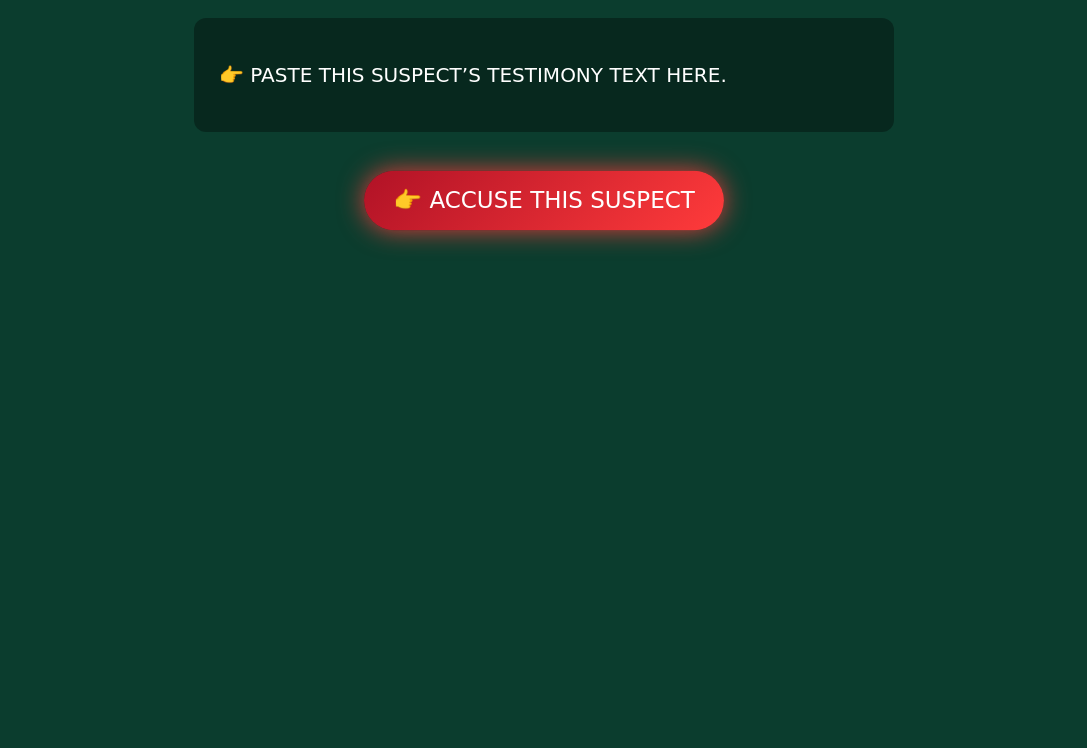
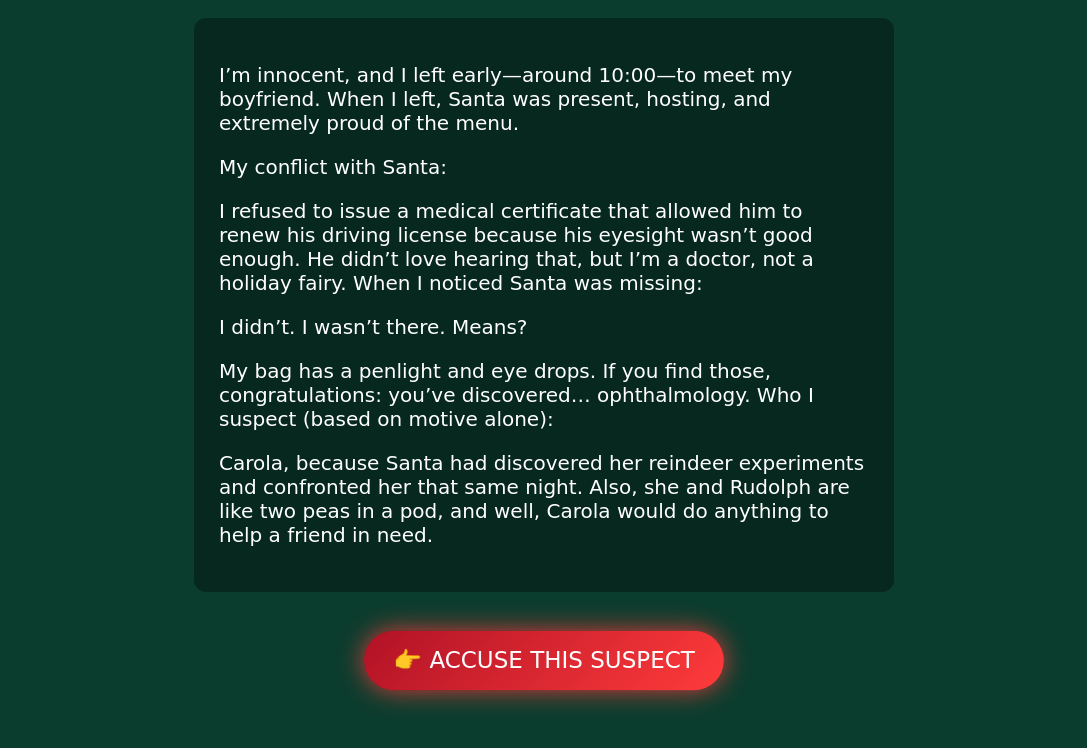
Before and after one commit to agoxtinho/santa-mystery, a plain HTML site: page suspect-5.html in a window 1280 px wide. Shown: the part 138-886 px from the top of the page, without its empty margins (96-1183 px from the left). Before the commit the page ends 800 px from the top, so only its background shows below. Drawn offline with Linux system fonts and the light colour scheme; a web font is replaced by a local one.

Commit message:
Update suspect-5.html

```diff
--- a/suspect-5.html
+++ b/suspect-5.html
@@ -99,7 +99,21 @@ body {
 
   <div class="testimony">
     <p>
-      👉 PASTE THIS SUSPECT’S TESTIMONY TEXT HERE.
+      I’m innocent, and I left early—around 10:00—to meet my boyfriend. When I left, Santa was present, hosting, and extremely proud of the menu.
+<p>
+My conflict with Santa:
+<p>
+I refused to issue a medical certificate that allowed him to renew his driving license because his eyesight wasn’t good enough. He didn’t love hearing that, but I’m a doctor, not a holiday fairy.
+When I noticed Santa was missing:
+<p>
+I didn’t. I wasn’t there.
+Means?
+<p>
+My bag has a penlight and eye drops. If you find those, congratulations: you’ve discovered… ophthalmology.
+Who I suspect (based on motive alone):
+<p>
+Carola, because Santa had discovered her reindeer experiments and confronted her that same night. Also, she and Rudolph are like two peas in a pod, and well, Carola would do anything to help a friend in need.
+
     </p>
   </div>
 
```
